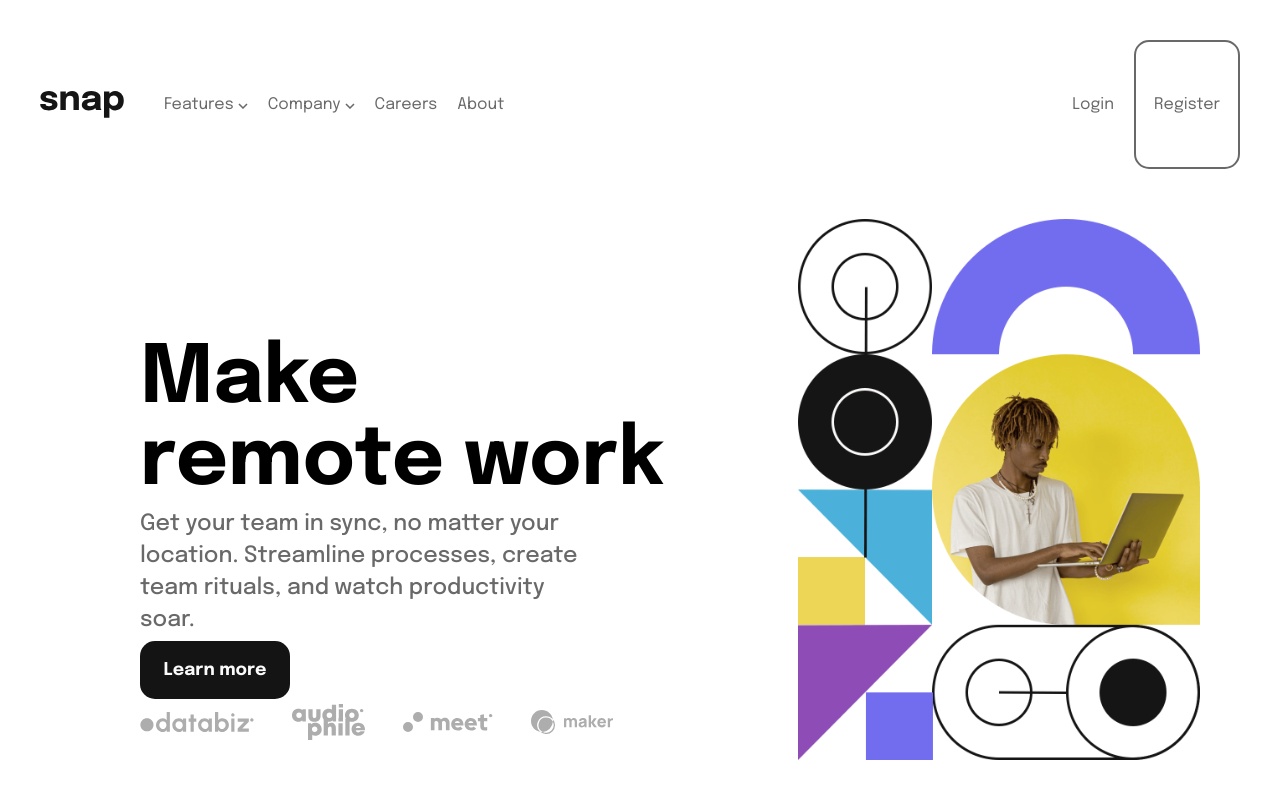
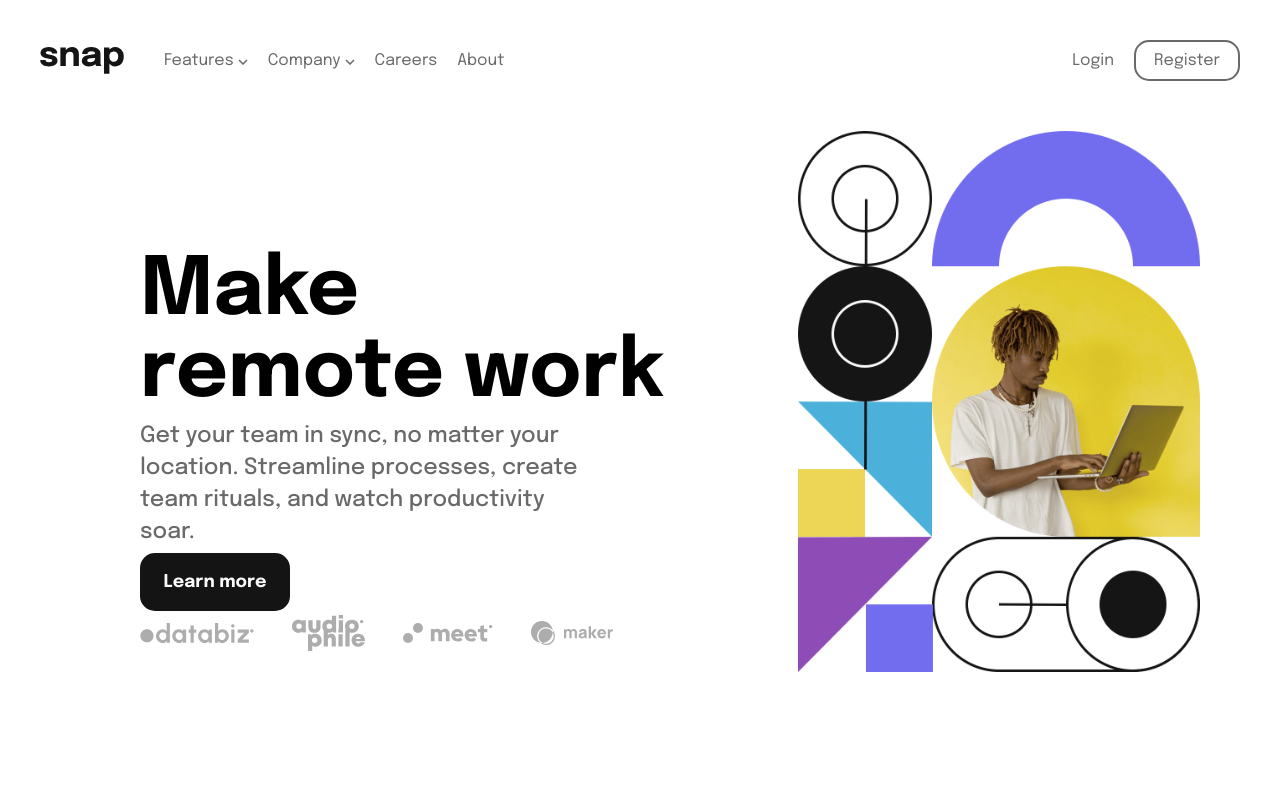
Before and after one commit to savchrisostomidhs/Intro-section-with-dropdown-navigation-with-HTML-CSS-and-JS, a plain HTML site: page index.html in a window 1280 px wide. Drawn offline with Linux system fonts and the light colour scheme.

Commit message:
Update styles.css

```diff
--- a/styles.css
+++ b/styles.css
@@ -31,7 +31,7 @@ header {
     color: hsl(0, 0%, 41%);
     display: flex;
     gap: 40px;
-    height: 25%;
+    height: fit-content;
     justify-content: flex-start;
     width: 100%;
 }
```
